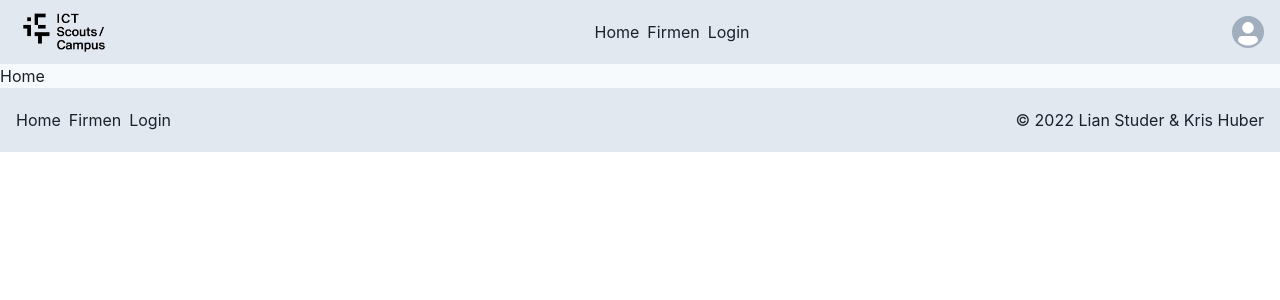
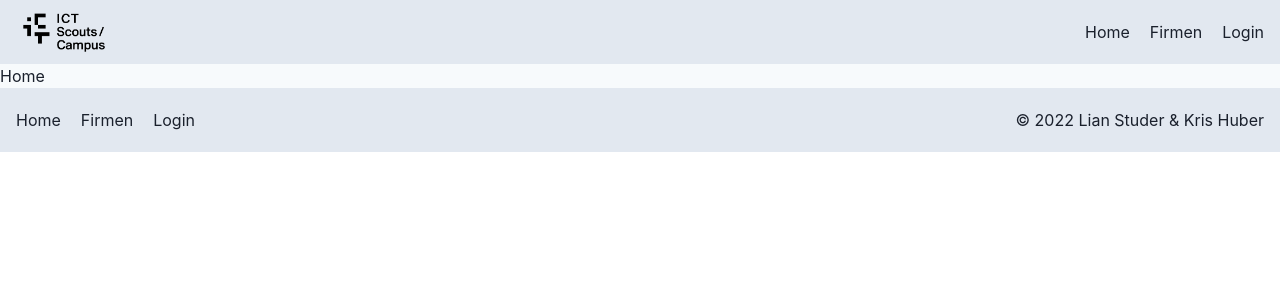
Before and after one commit to scouts-talentpool/frontend, a React (Vite) app: page / in a window 1280 px wide. Shown: the top 300 px of the page. Built offline with nearby package versions, Linux system fonts and the light colour scheme; no server answers.

Commit message:
fix: auth bug

```diff
--- a/src/components/navigation/NavBar.tsx
+++ b/src/components/navigation/NavBar.tsx
@@ -4,25 +4,25 @@ import { NavLink } from 'react-router-dom';
 import { useAuth0 } from '@auth0/auth0-react';
 
 export const NavBar = () => {
-  const { isAuthenticated } = useAuth0();
+  const { user } = useAuth0();
 
   return (
-    <nav>
-      <Stack direction="row">
+    <Flex justifyContent="center" alignItems="center">
+      <Stack direction="row" spacing={5}>
         <Link to="/" as={NavLink}>
           Home
         </Link>
         <Link to="/companies" as={NavLink}>
           Firmen
         </Link>
-        {!isAuthenticated ? (
+        {!user ? (
           <Link to={'/login'} as={NavLink}>
             Login
           </Link>
         ) : (
           <></>
-        )}{' '}
+        )}
       </Stack>
-    </nav>
+    </Flex>
   );
 };
--- a/src/components/navigation/NavMenuProfile.tsx
+++ /dev/null
@@ -1,5 +0,0 @@
-import React from 'react';
-
-export const NavMenuProfile = () => {
-  return <div>NavMenuProfile</div>;
-};
--- a/src/components/partials/Header.tsx
+++ b/src/components/partials/Header.tsx
@@ -1,15 +1,13 @@
 import { useAuth0 } from '@auth0/auth0-react';
-import { Box, Flex, Image } from '@chakra-ui/react';
+import { Box, Flex, Image, Stack } from '@chakra-ui/react';
 import { Link } from 'react-router-dom';
-// import { useAuth0 } from '@auth0/auth0-react';
 import Logo from '../../assets/ICT_LOGO_schwarz_transparent.png';
 
 import { NavBar } from '../navigation/NavBar';
 import { NavMenu } from '../navigation/NavMenu';
-// import { UserMenu } from './UserMenu';
 
 export const Header = () => {
-  const { isAuthenticated } = useAuth0();
+  const { user } = useAuth0();
 
   return (
     <header>
@@ -19,9 +17,10 @@ export const Header = () => {
             <Image src={Logo} alt="ICT-Scouts Logo" w="96px" />
           </Link>
 
-          <NavBar />
-          {/* {isAuthenticated ? <NavMenu /> : <></>} */}
-          <NavMenu />
+          <Stack direction="row" spacing={5}>
+            <NavBar />
+            {user ? <NavMenu /> : <></>}
+          </Stack>
         </Flex>
       </Box>
     </header>
```
